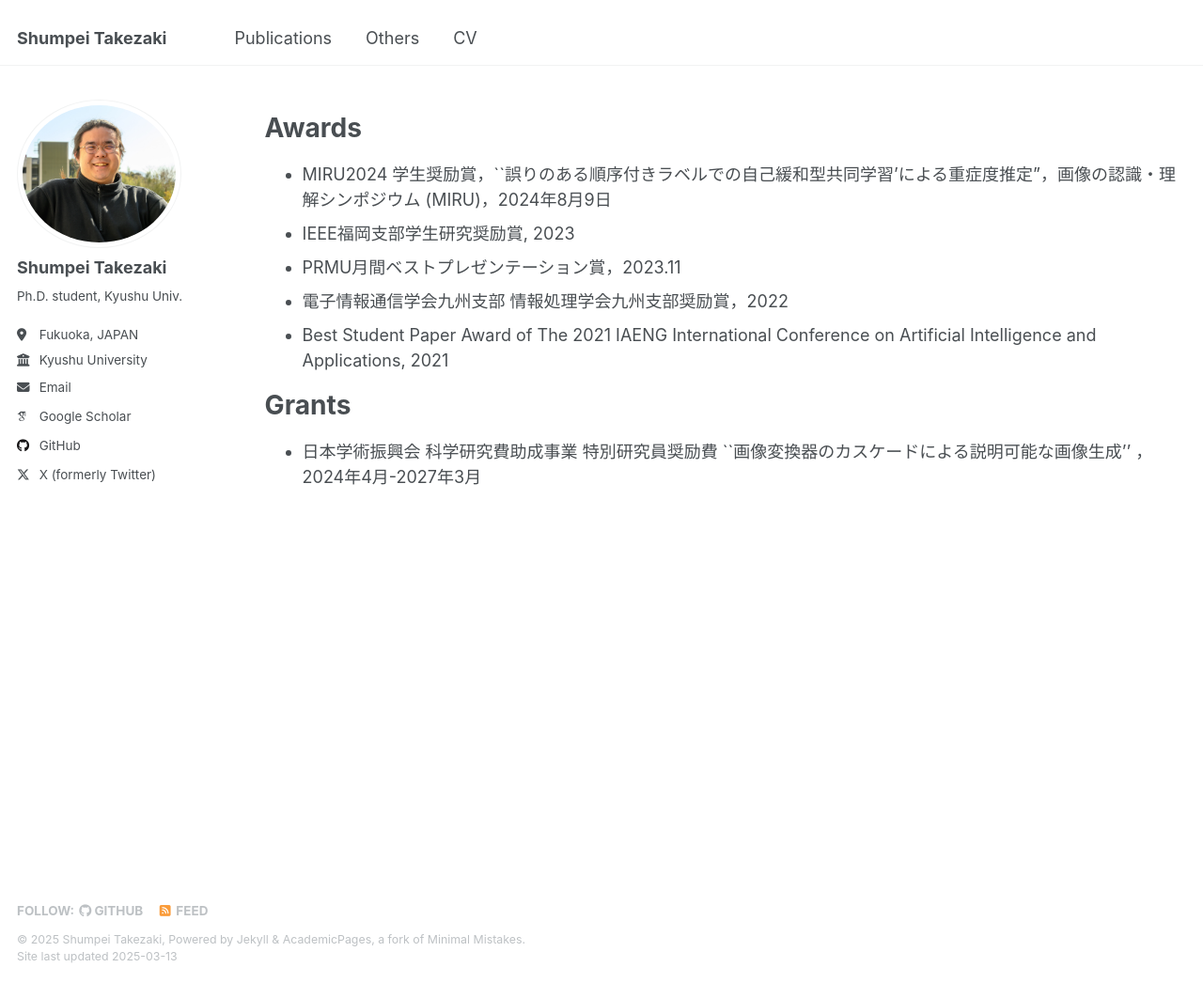
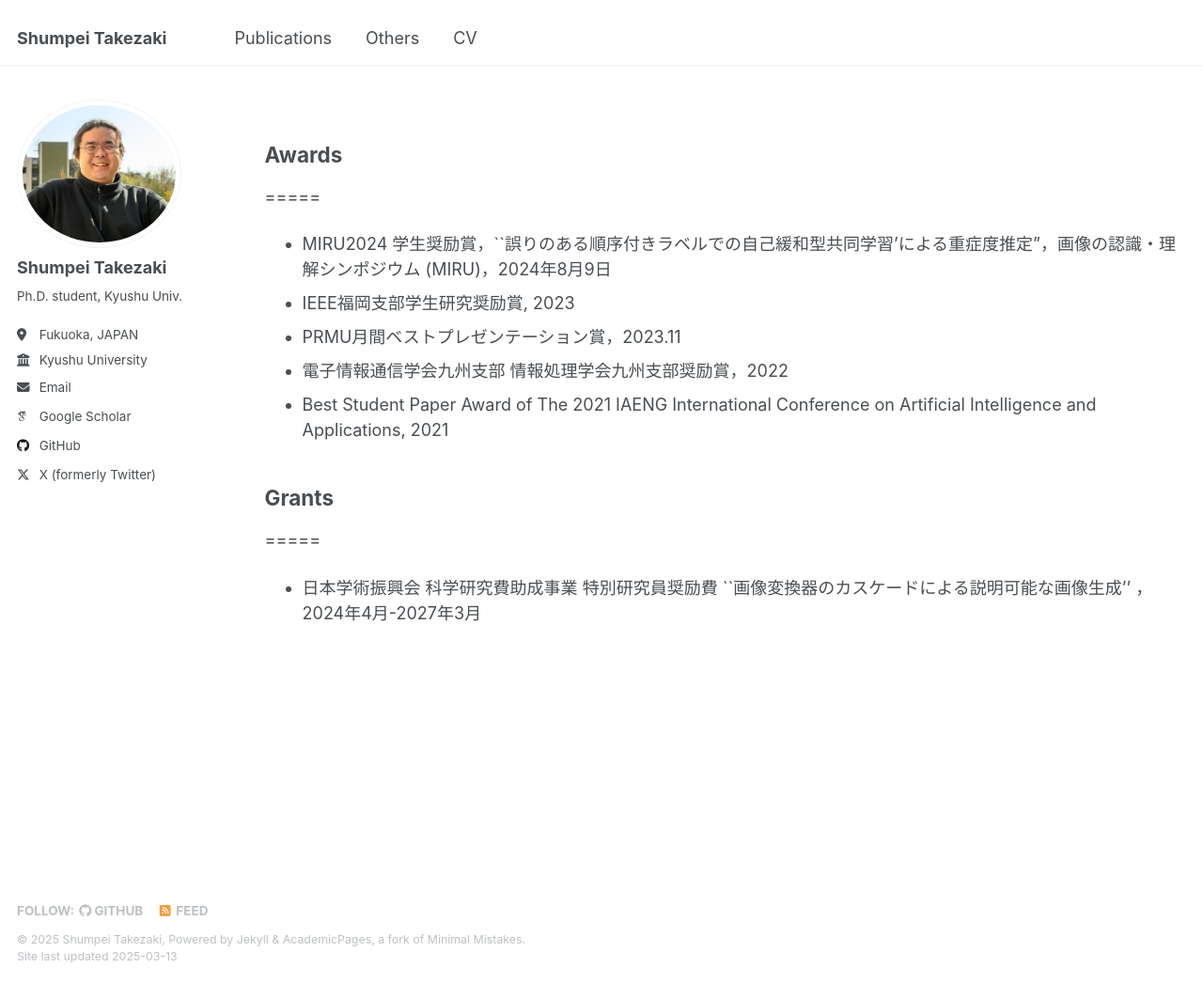
Before and after one commit to shumpei-takezaki/shumpei-takezaki.github.io, a Jekyll site: the page built from _pages/others.md, in a window 1280 px wide and 1046 px high. Shown: the whole window at 94% size. Built offline with Jekyll 4.4.1, drawn with Linux system fonts in a browser that asks for light colours; some web fonts are replaced.

```diff
--- a/_pages/others.md
+++ b/_pages/others.md
@@ -9,7 +9,7 @@ redirect_from:
 
 {% include base_path %}
 
-Awards
+## Awards
 =====
 * MIRU2024 学生奨励賞，``誤りのある順序付きラベルでの自己緩和型共同学習'による重症度推定"，画像の認識・理解シンポジウム (MIRU)，2024年8月9日
 * IEEE福岡支部学生研究奨励賞, 2023
@@ -17,6 +17,6 @@ Awards
 * 電子情報通信学会九州支部 情報処理学会九州支部奨励賞，2022
 * Best Student Paper Award of The 2021 IAENG International Conference on Artificial Intelligence and Applications, 2021
 
-Grants
+## Grants
 =====
 * 日本学術振興会 科学研究費助成事業 特別研究員奨励費 ``画像変換器のカスケードによる説明可能な画像生成'' ，2024年4月-2027年3月
```
